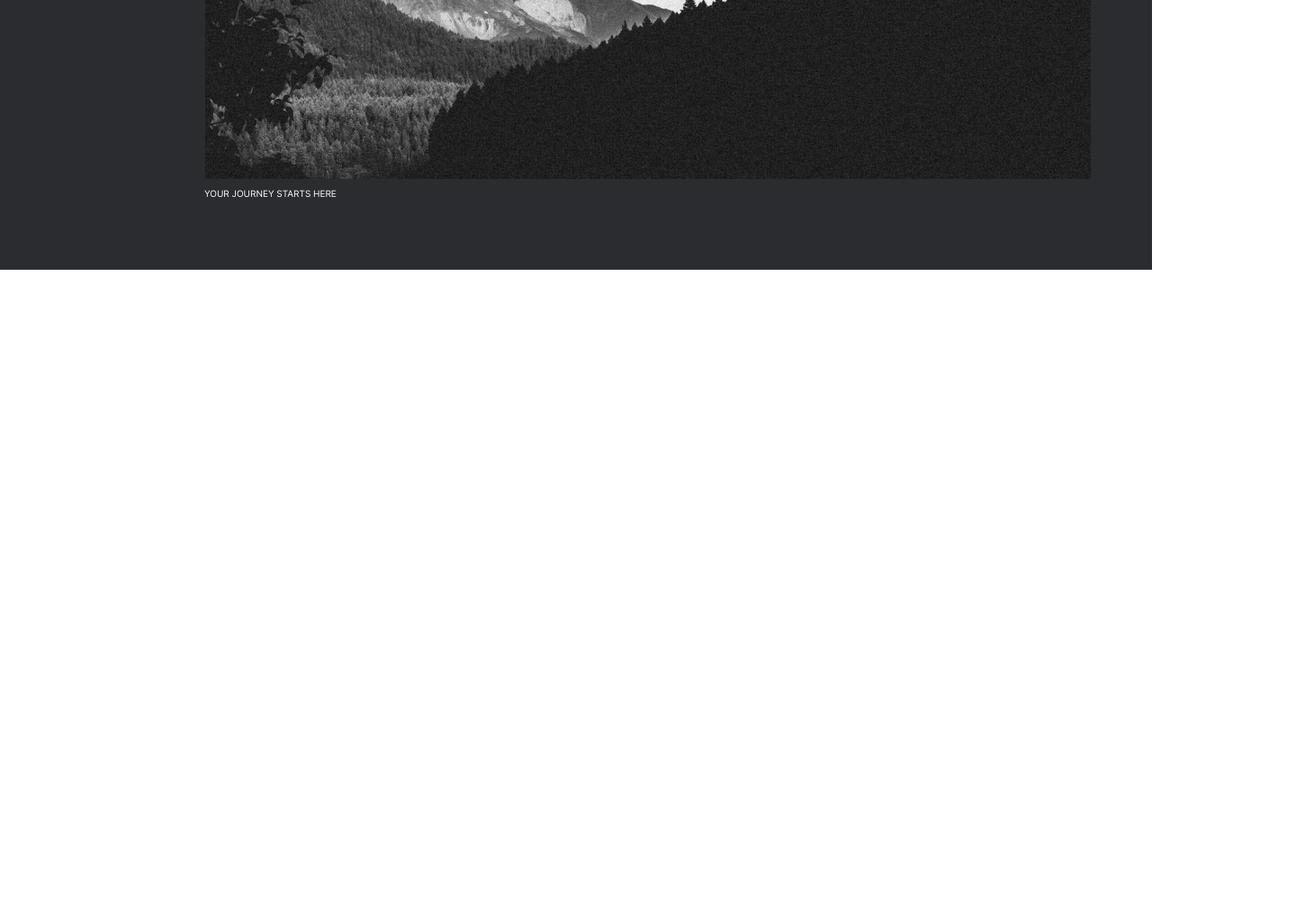
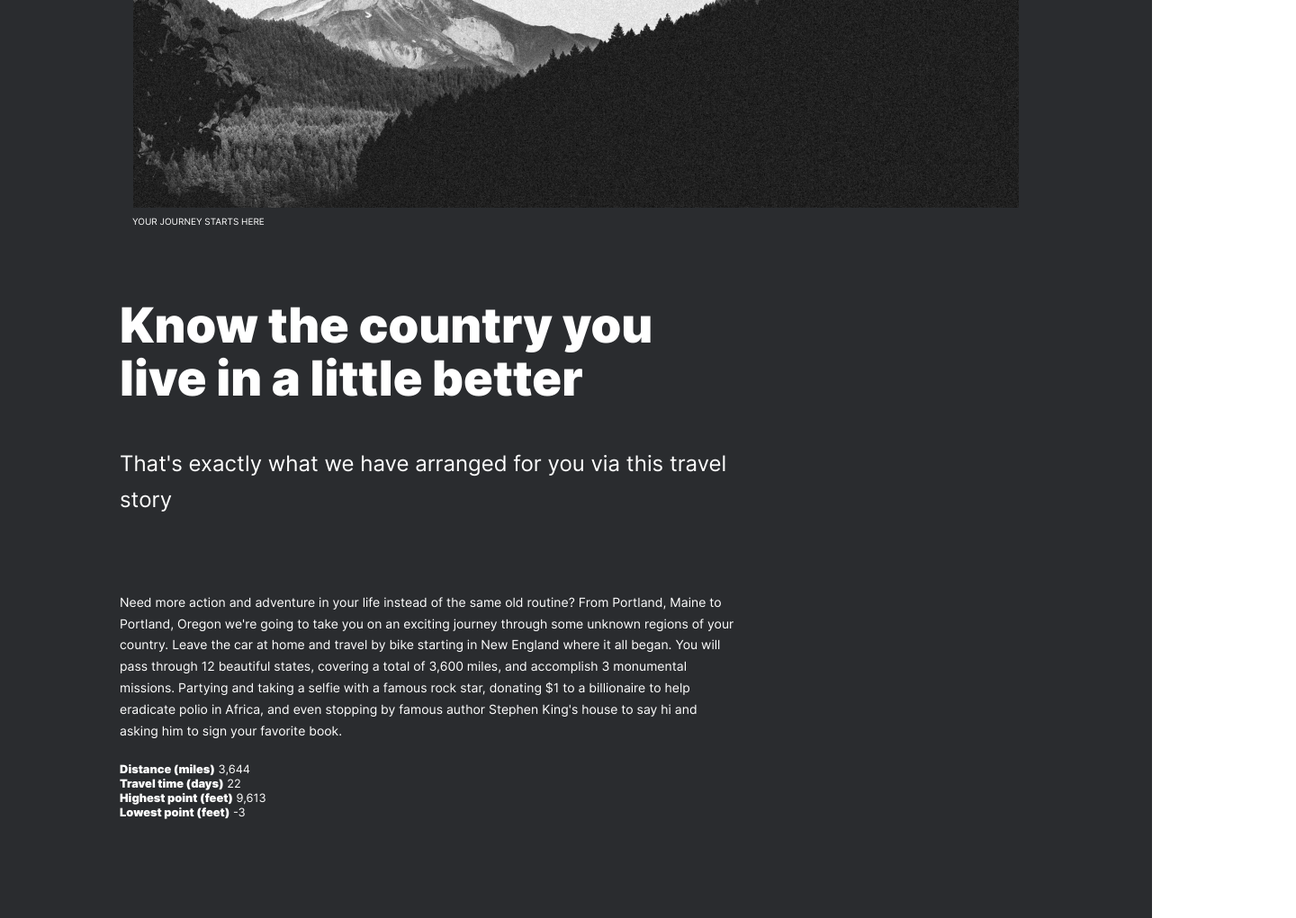
Before and after one commit to jimiryquai/web_project_3, a plain HTML site: page index.html in a window 1280 px wide. Shown: the part 827-1848 px from the top of the page at 90% size, 1440 px wide, since content can reach past the window. Before the commit the page ends 1127 px from the top, so only its background shows below. Drawn offline with Linux system fonts and the light colour scheme.

Commit message:
Added description section

```diff
--- /dev/null
+++ b/blocks/description/__list-item-accent/description__list-item-accent.css
@@ -0,0 +1,6 @@
+.description__list-item-accent {
+    font-style: normal;
+    font-weight: bold;
+    font-size: .8rem;
+    line-height: 1.25;
+}
--- /dev/null
+++ b/blocks/description/__list-item/description__list-item.css
@@ -0,0 +1,6 @@
+.description__list-item {
+        font-style: normal;
+        font-weight: normal;
+        font-size: .8rem;
+        line-height: 1.25;
+}
--- /dev/null
+++ b/blocks/description/__list/description__list.css
@@ -0,0 +1,9 @@
+.description__list {
+    list-style: none;
+    padding-left: 0;
+    display: flex;
+    flex-direction: column;
+    width: 363px;
+    min-height: 93px;
+    margin: 0 749px 0 133px;
+}
--- /dev/null
+++ b/blocks/description/__paragraph/description__praragraph.css
@@ -0,0 +1,9 @@
+.description__paragraph {
+    width: 683px;
+    min-height: 154px;
+    font-size: 0.875rem;
+    font-style: normal;
+    font-weight: normal;
+    line-height: 1.7;
+    margin: 0 449px 24px 133px;
+}
--- /dev/null
+++ b/blocks/description/__subtitle/description__subtitle.css
@@ -0,0 +1,8 @@
+.description__subtitle {
+    width: 683px;
+    min-height: 26px;
+    margin: 0 449px 82px 133px;
+    font-weight: normal;
+    font-size: 1.5rem;
+    line-height: 1.67;
+}
--- /dev/null
+++ b/blocks/description/__title/description__title.css
@@ -0,0 +1,9 @@
+.description__title {
+    width: 683px;
+    min-height: 113px;
+    margin: 0 449px 45px 133px;
+    font-weight: 900;
+    font-size: 3.375rem;
+    font-style: normal;
+    line-height: 1.1;
+}
--- /dev/null
+++ b/blocks/description/description.css
@@ -0,0 +1,12 @@
+@import url(./__title/description__title.css);
+@import url(./__subtitle/description__subtitle.css);
+@import url(./__paragraph/description__praragraph.css);
+@import url(./__list/description__list.css);
+@import url(./__list-item/description__list-item.css);
+@import url(./__list-item-accent/description__list-item-accent.css);
+
+.description {
+    display: flex;
+    flex-direction: column;
+    padding-bottom: 80px;
+}
--- a/blocks/header/__container-link/header__container-link.css
+++ b/blocks/header/__container-link/header__container-link.css
@@ -3,7 +3,7 @@
     color: #fff;
     font-style: normal;
     font-size: 1.5rem;
-    line-height: .8;
+    line-height: 1;
 }
 
 .header__container-link:focus {
--- a/blocks/header/__container-list-item/header__container-list-item.css
+++ b/blocks/header/__container-list-item/header__container-list-item.css
@@ -1,4 +1,6 @@
 .header__container-list-item {
+    width: 30px;
+    min-height: 23px;
     margin-right: 18px;
 }
 
--- a/blocks/header/__container/header__container.css
+++ b/blocks/header/__container/header__container.css
@@ -1,5 +1,5 @@
 .header__container {
     display: flex;
     justify-content: space-between;
-    margin: 0 128px;
+    margin: 0 48px;
 }
--- a/blocks/header/__image-caption/header__image-caption.css
+++ b/blocks/header/__image-caption/header__image-caption.css
@@ -1,10 +1,11 @@
 .header__image-caption {
     display: flex;
     width: 636px;
+    height: 10px;
     margin: 0 577px 0 227px;
     text-transform: uppercase;
     font-weight: 400;
     font-style: normal;
     font-size: 0.625rem;
-    line-height: 1;
+    line-height: .8;
 }
--- a/blocks/header/__subtitle/header__subtitle.css
+++ b/blocks/header/__subtitle/header__subtitle.css
@@ -1,9 +1,10 @@
 .header__subtitle {
     margin: 0 auto;
-    font-style: regular;
     font-size: 1.875rem;
-    line-height: 1;
-    font-weight: 400;
+    line-height: 1.2;
+    font-weight: normal;
+    font-style: normal;
     text-align: center;
     width: 583px;
+    height: 65px;
 }
--- a/blocks/header/__title/header__title.css
+++ b/blocks/header/__title/header__title.css
@@ -1,9 +1,10 @@
 .header__title {
-    margin: 50px auto;
+    margin: 47px auto;
     font-style:  normal;
     font-weight: 900;
     font-size: 6rem;
-    line-height: .8;
+    line-height: 1;
     width: 782px;
+    height: 184px;
     text-align: center;
 }
--- a/blocks/logo/logo.css
+++ b/blocks/logo/logo.css
@@ -1,3 +1,5 @@
 .logo {
-    margin-top: 34px;
+    margin-top: 36.79px;
+    width: 196.42px;
+    height: 46px;
 }
--- a/blocks/page/page.css
+++ b/blocks/page/page.css
@@ -1,9 +1,9 @@
 .page {
-    max-width: 1600px;
+    max-width: 1440px;
+    min-width: 320px;
     margin: 0 auto;
     /* this ensures that all content is centered on screens wider than 1600px */
     font-family: 'Inter', Arial, sans-serif;
     background-color: #2A2C2F;
     color: #fff;
-    display: grid;
 }
--- a/index.html
+++ b/index.html
@@ -37,6 +37,18 @@
                 <figcaption class="header__image-caption">Your journey starts here</figcaption>
             </figure>
         </header>
+        <section class="description">
+            <h2 class="description__title">Know the country you live in a little better</h2>
+            <p class="description__subtitle">That's exactly what we have arranged for you via this travel story
+            </p>
+            <p class="description__paragraph">Need more action and adventure in your life instead of the same old routine? From Portland, Maine to Portland, Oregon we're going to take you on an exciting journey through some unknown regions of your country. Leave the car at home and travel by bike starting in New England where it all began. You will pass through 12 beautiful states, covering a total of 3,600 miles, and accomplish 3 monumental missions. Partying and taking a selfie with a famous rock star, donating $1 to a billionaire to help eradicate polio in Africa, and even stopping by famous author Stephen King's house to say hi and asking him to sign your favorite book.</p>
+            <ul class="description__list">
+                <li class="description__list-item"><span class="description__list-item-accent">Distance (miles)</span> 3,644</li>
+                <li class="description__list-item"><span class="description__list-item-accent">Travel time (days)</span> 22</li>
+                <li class="description__list-item"><span class="description__list-item-accent">Highest point (feet)</span> 9,613</li>
+                <li class="description__list-item"><span class="description__list-item-accent">Lowest point (feet)</span> -3</li>
+            </ul>
+        </section>
     </div>
 </body>
 </html>
--- a/pages/index.css
+++ b/pages/index.css
@@ -2,6 +2,7 @@
 @import url(../blocks/page/page.css);
 @import url(../blocks/header/header.css);
 @import url(../blocks/logo/logo.css);
+@import url(../blocks/description/description.css);
 
 @font-face {
     font-family: 'Inter';
```
Also changed, not shown: blocks/header/__image/header__image.css (line endings or trailing spaces).
